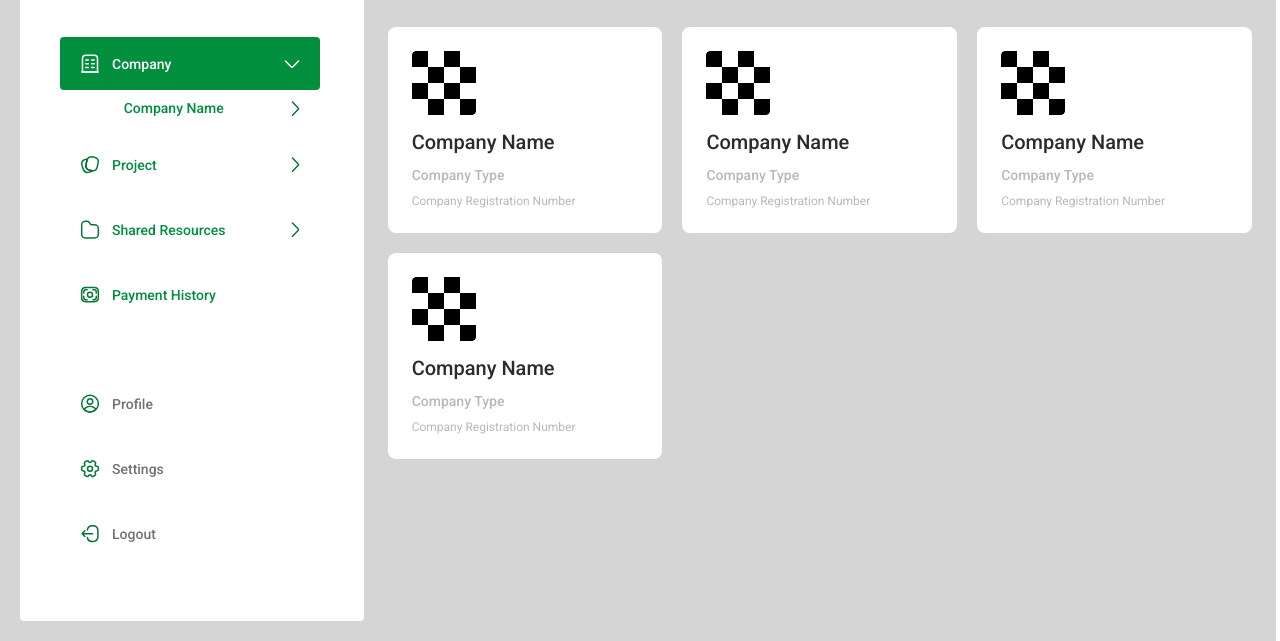
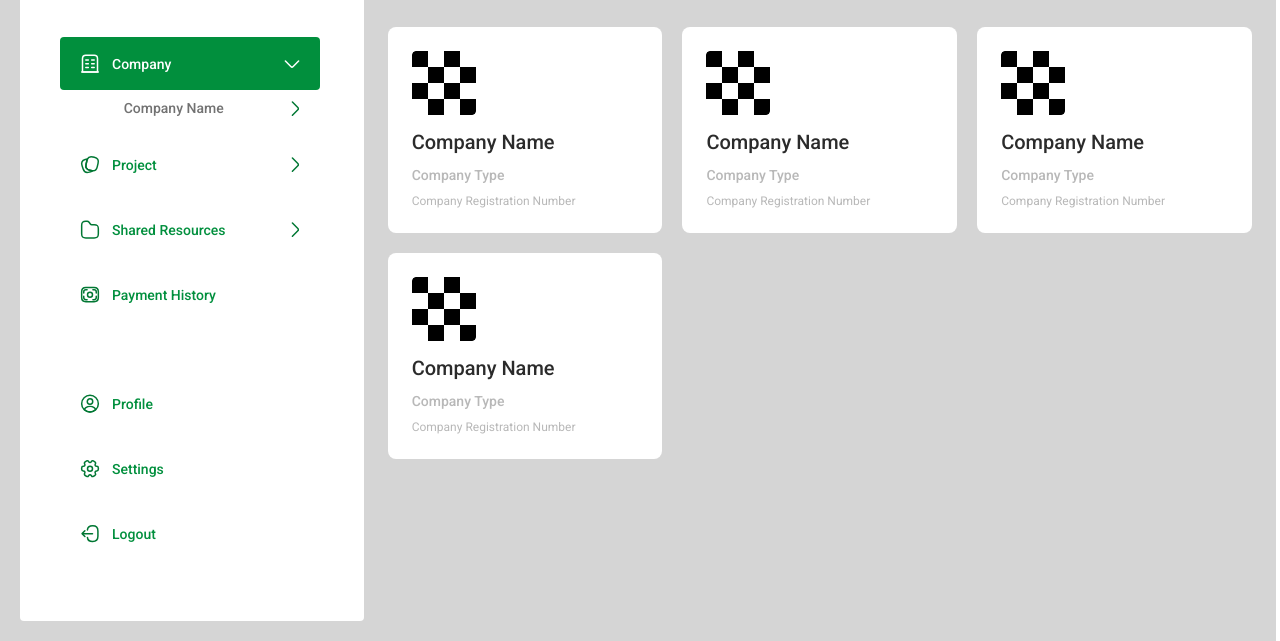
Before and after one commit to alabamustapha/esso-terra-uicode, a website: page html/company.html in a window 1280 px wide. Shown: the part 159-800 px from the top of the page. Drawn offline with Linux system fonts and the light colour scheme.

Commit message:
[update :sparkles: - update html format for sidebar_actions]

```diff
--- a/html/company.html
+++ b/html/company.html
@@ -521,8 +521,7 @@
 
           <ul class="sidebar__actions">
             <li>
-              <a href="">
-                <div class="menu__nav">
+              <a href="" class="menu__nav">
                 <i>
                   <svg
                     width="20"
@@ -555,12 +554,10 @@
                   </svg>
                 </i>
                 <span>Profile</span>
-                </div>
               </a>
             </li>
             <li>
-              <a href="">
-                <div class="menu__nav">
+              <a href="" class="menu__nav">
                 <i>
                   <svg
                     width="20"
@@ -588,7 +585,6 @@
                   </svg>
                 </i>
                 <span>Settings</span>
-                </div>
               </a>
             </li>
             <li>
--- a/style/default.css
+++ b/style/default.css
@@ -320,11 +320,11 @@ label {
 }
 
 .menu__list {
-  @apply mb-14 text-primary-600;
+  @apply mb-14;
 }
 
 .menu__nav {
-  @apply flex items-center gap-3 h-[3.3125rem] px-5 py-4 rounded bg-white hover:text-white hover:bg-primary-600 transition-all;
+  @apply flex items-center gap-3 h-[3.3125rem] px-5 py-4 rounded bg-white text-primary-600 hover:text-white hover:bg-primary-600 transition-all;
 }
 
 .menu__nav.active {
```
Also changed, not shown: html/company__info.html (+2 -6 lines), html/company__staffs.html (+2 -6 lines), html/payment.html (+2 -6 lines), html/project.html (+2 -6 lines), html/project__info.html (+2 -6 lines), html/project__members.html (+2 -6 lines), html/resources.html (+2 -6 lines), html/resources__files.html (+2 -6 lines), html/resources__sub.html (+2 -6 lines), index.html (+3 -0 lines), dist/output.css, 1 other file. Lines whose indentation alone changed are shown as unchanged.
